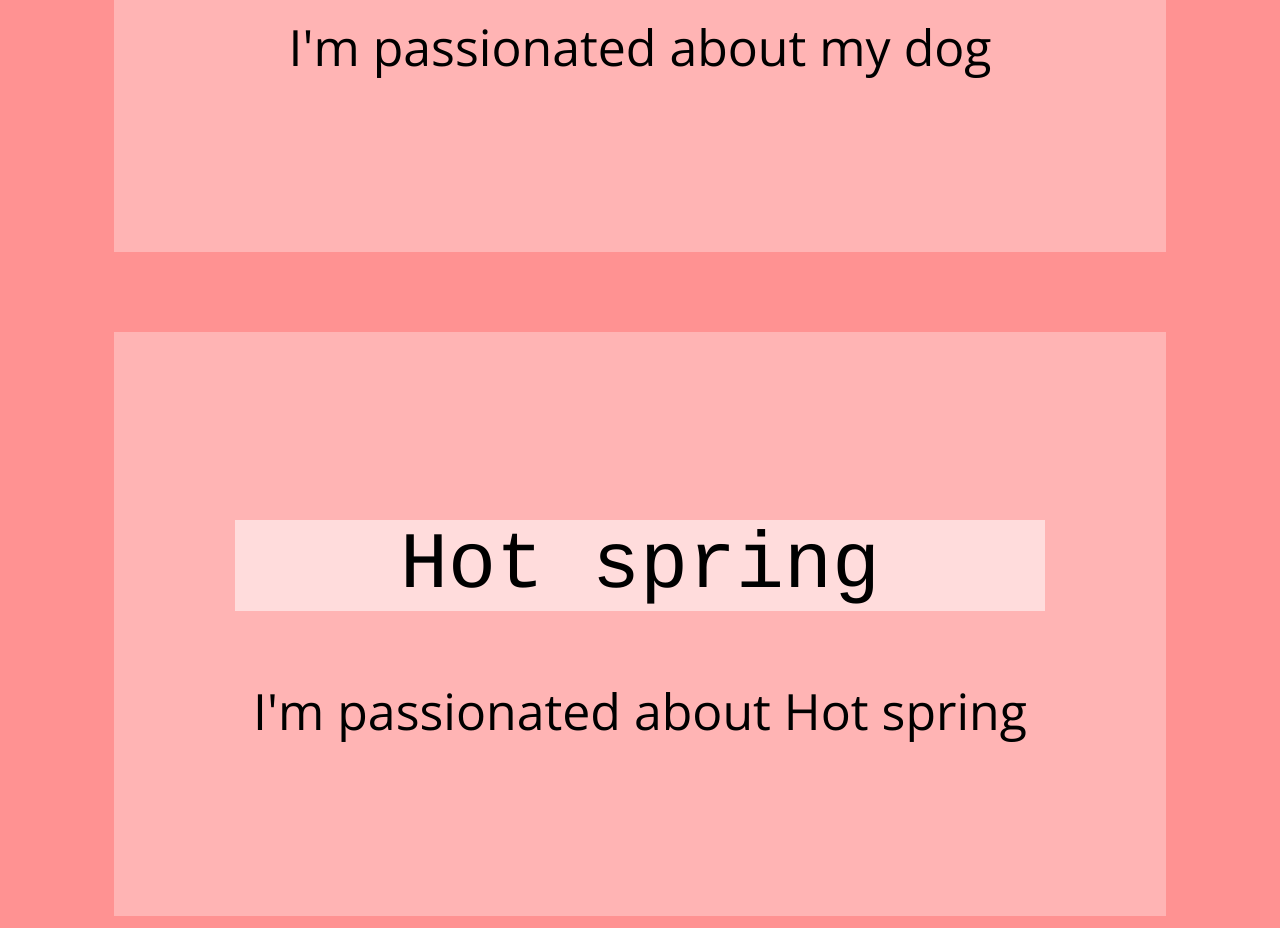
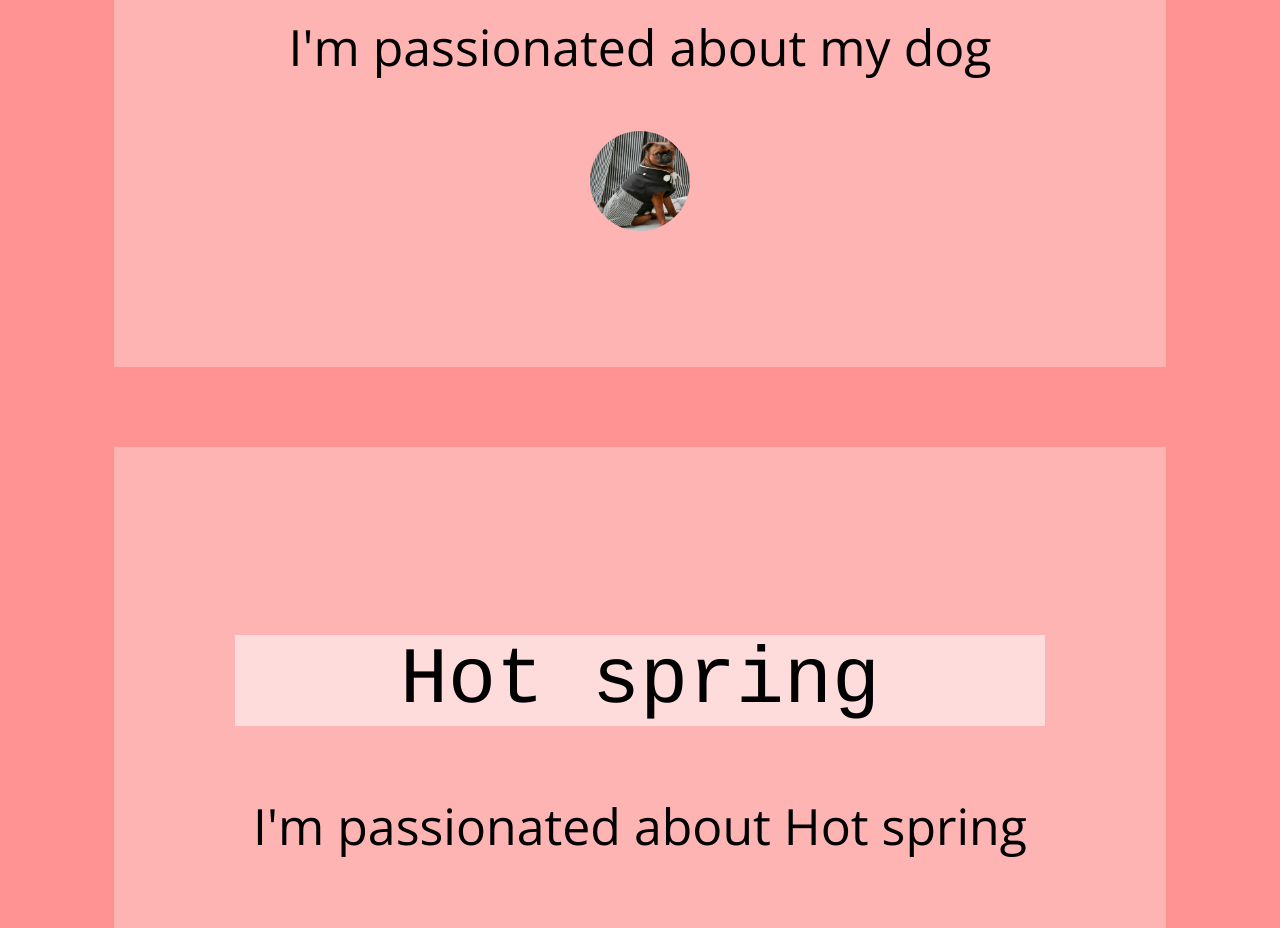
Before and after one commit to unnosk/profile, a plain HTML site: page index.html in a window 1280 px wide. Shown: the part 2460-3388 px from the top of the page. Drawn offline with nearby package versions, Linux system fonts and the light colour scheme.

Commit message:
make my profile prettier

```diff
--- a/index.html
+++ b/index.html
@@ -33,6 +33,7 @@
     <div class="card">
       <h2>Uni</h2>
        <p>I'm passionated about my dog</p>
+       <img src="images/uni.jpg" class="img-uni">
     </div>
 
     <div class="card">
--- a/style.css
+++ b/style.css
@@ -31,7 +31,11 @@ h2{
   text-align: center;
   background-color: #FFDCDC;
 }
-
+.img-uni{
+  width: 100px;
+  height: 100px;
+  border-radius: 50%;
+}
 .card{
   background-color: #FFB4B4;
   padding: 10%;
```
Also changed, not shown: images/uni.jpg (added).
